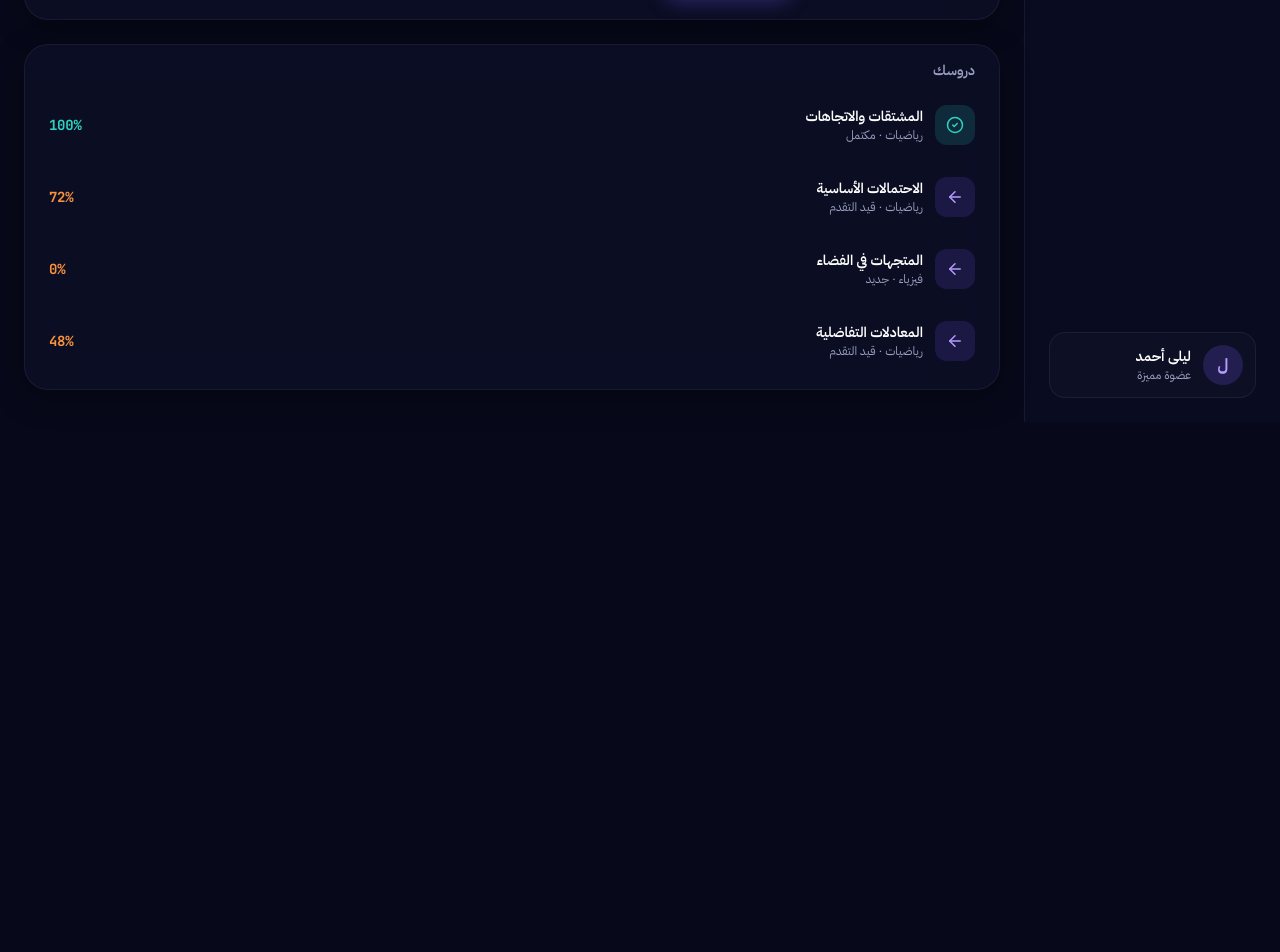
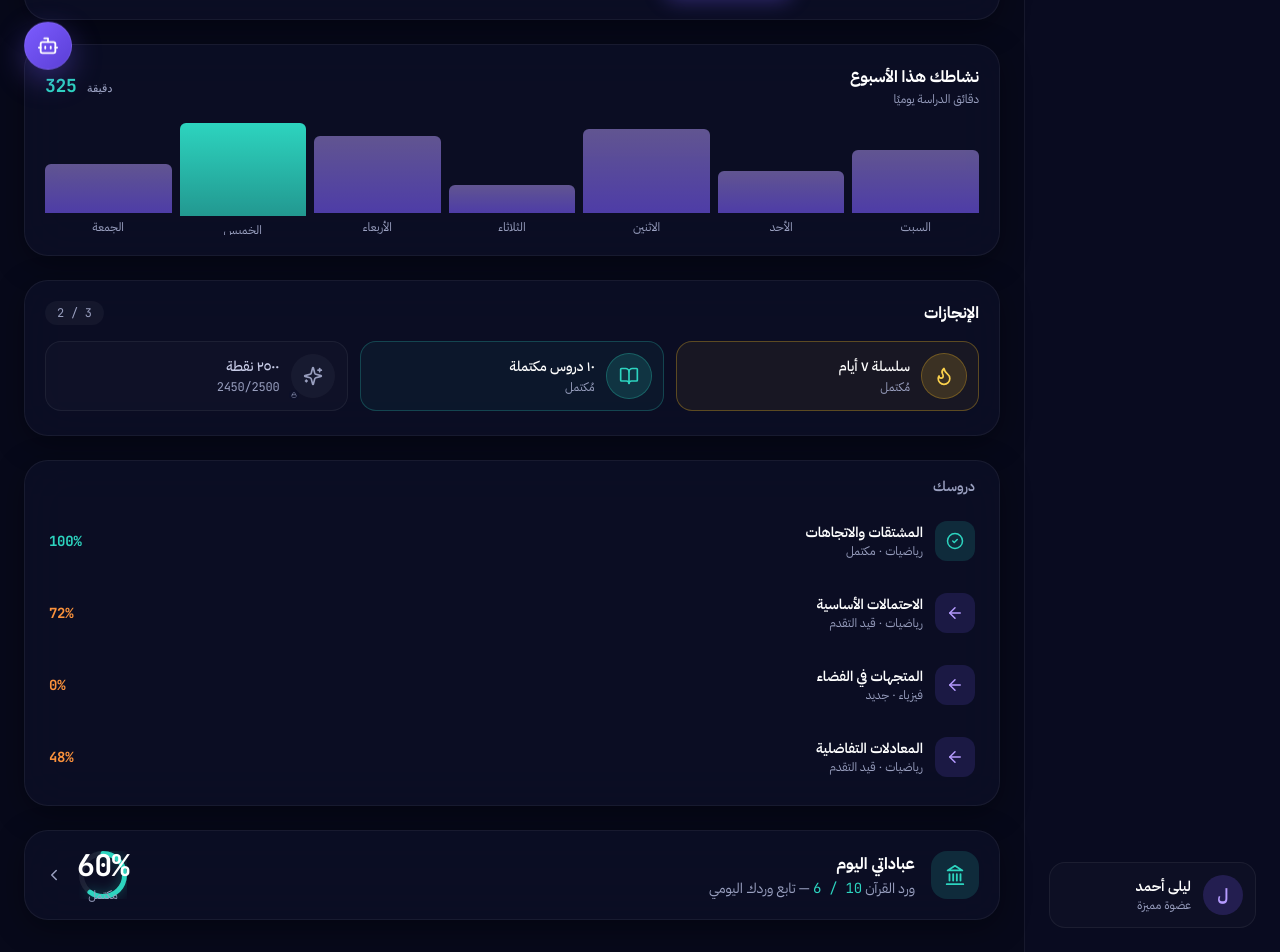
Before and after one commit to medo3331/magic, a Next.js app: page /dashboard in a window 1280 px wide. Shown: the part 706-1658 px from the top of the page. Before the commit the page ends 1128 px from the top, so only its background shows below. Built offline with nearby package versions, Linux system fonts and the light colour scheme.

Commit message:
fix(dashboard): wire new sections into page assembly

```diff
--- a/app/dashboard/page.tsx
+++ b/app/dashboard/page.tsx
@@ -3,15 +3,22 @@ import { DashboardHero } from "@/components/dashboard/DashboardHero";
 import { StatCardRow } from "@/components/dashboard/StatCardRow";
 import { NextLessonCard } from "@/components/dashboard/NextLessonCard";
 import { LessonList } from "@/components/dashboard/LessonList";
+import { WeeklyAnalytics } from "@/components/dashboard/WeeklyAnalytics";
+import { AchievementsStrip } from "@/components/dashboard/AchievementsStrip";
+import { WorshipShortcutCard } from "@/components/dashboard/WorshipShortcutCard";
+import { AssistantFab } from "@/components/dashboard/AssistantFab";
 import { Reveal } from "@/components/ui/Reveal";
 import {
   buildStatCards,
+  mockAchievements,
   mockLessons,
   mockNavItems,
   mockNextLesson,
   mockQuickActions,
   mockStats,
   mockUser,
+  mockWeeklyStudy,
+  mockWorshipPreview,
 } from "@/lib/mock-data";
 
 /**
@@ -19,6 +26,9 @@ import {
  * Mock data is passed into fully-typed presentational components; swapping in a
  * real API means replacing these imports with a fetched payload of the same
  * `types`.
+ *
+ * Section order: Hero → Stats → Next lesson → Weekly analytics →
+ * Achievements → Lesson list → Worship shortcut (+ floating assistant entry).
  */
 export default function DashboardPage() {
   const stats = buildStatCards(mockStats);
@@ -38,10 +48,26 @@ export default function DashboardPage() {
           {/* NEXT LESSON (most prominent after hero) */}
           <NextLessonCard lesson={mockNextLesson} xpReward={100} index={1} />
 
+          {/* WEEKLY ANALYTICS */}
+          <WeeklyAnalytics data={mockWeeklyStudy} index={2} />
+
+          {/* ACHIEVEMENTS STRIP */}
+          <AchievementsStrip achievements={mockAchievements} index={3} />
+
           {/* LESSON LIST */}
           <LessonList lessons={mockLessons} excludeId={mockNextLesson.id} />
+
+          {/* WORSHIP SHORTCUT → /worship (navigation + preview only) */}
+          <WorshipShortcutCard
+            quranWirdRead={mockWorshipPreview.quranWirdRead}
+            quranWirdTarget={mockWorshipPreview.quranWirdTarget}
+            index={4}
+          />
         </div>
       </main>
+
+      {/* Floating AI assistant entry (visual affordance only) */}
+      <AssistantFab />
     </div>
   );
 }
```
